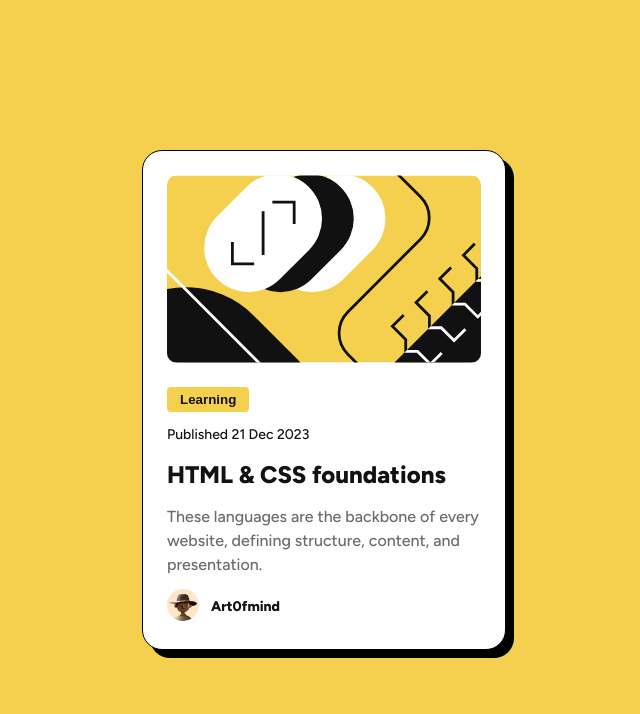
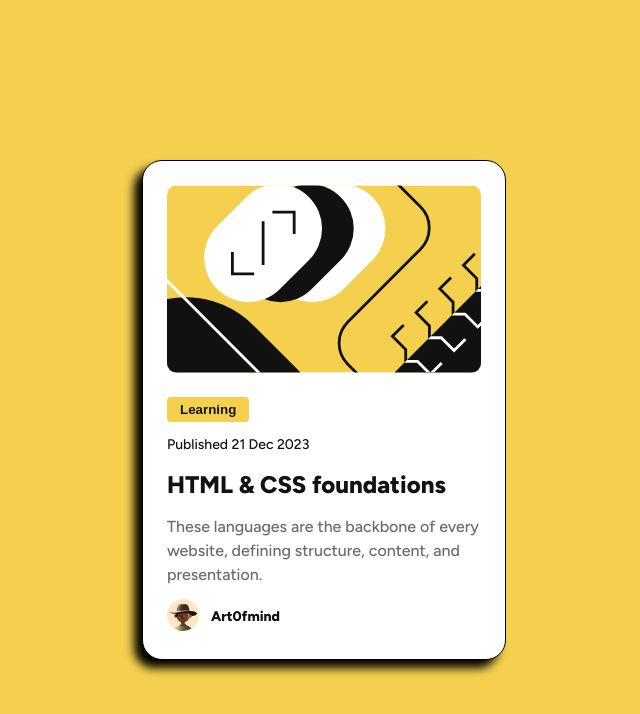
Before and after one commit to art0fmind/frontend_mentor, a plain HTML site: page blog-preview-card/blog-preview-card-main/index.html in a window 1280 px wide. In both pictures the pointer is over the element 640 px from the left and 399 px from the top of the page. Shown: the whole page, without its empty margins (316-956 px from the left). Drawn offline with Linux system fonts and the light colour scheme; a web font is replaced by a local one.

Commit message:
add hover effect on card

```diff
--- a/blog-preview-card/blog-preview-card-main/index.html
+++ b/blog-preview-card/blog-preview-card-main/index.html
@@ -59,6 +59,7 @@
       }
 
       .card {
+        position: relative;
         display: flex;
         flex-direction: column;
         gap: 24px;
@@ -70,6 +71,14 @@
         border-radius: 20px;
 
         box-shadow: 8px 8px black;
+
+        transition: transform 300ms ease-in, box-shadow 300ms ease-in;
+      }
+
+      .card:hover {
+        transform: translateX(10px);
+        transform: translateY(10px);
+        box-shadow: -8px 8px 10px black;
       }
 
       .pic__illustration-article {
```
